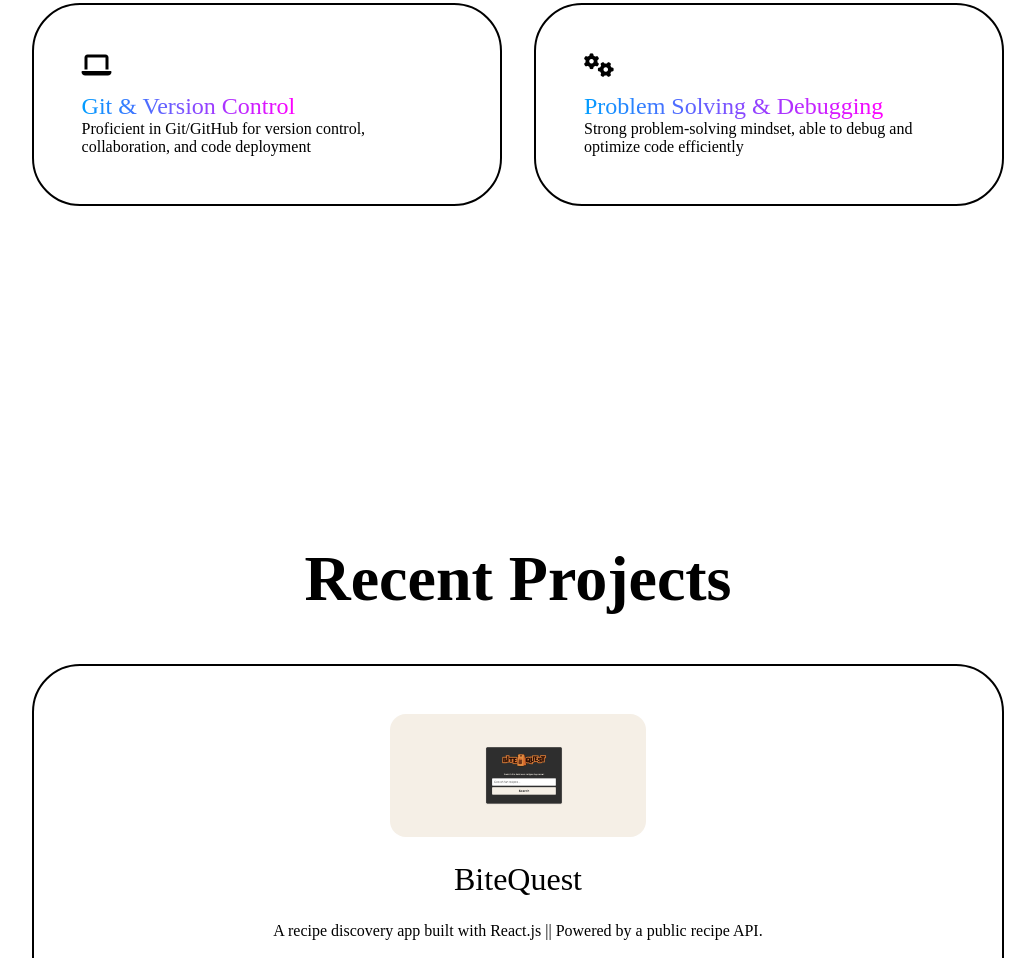
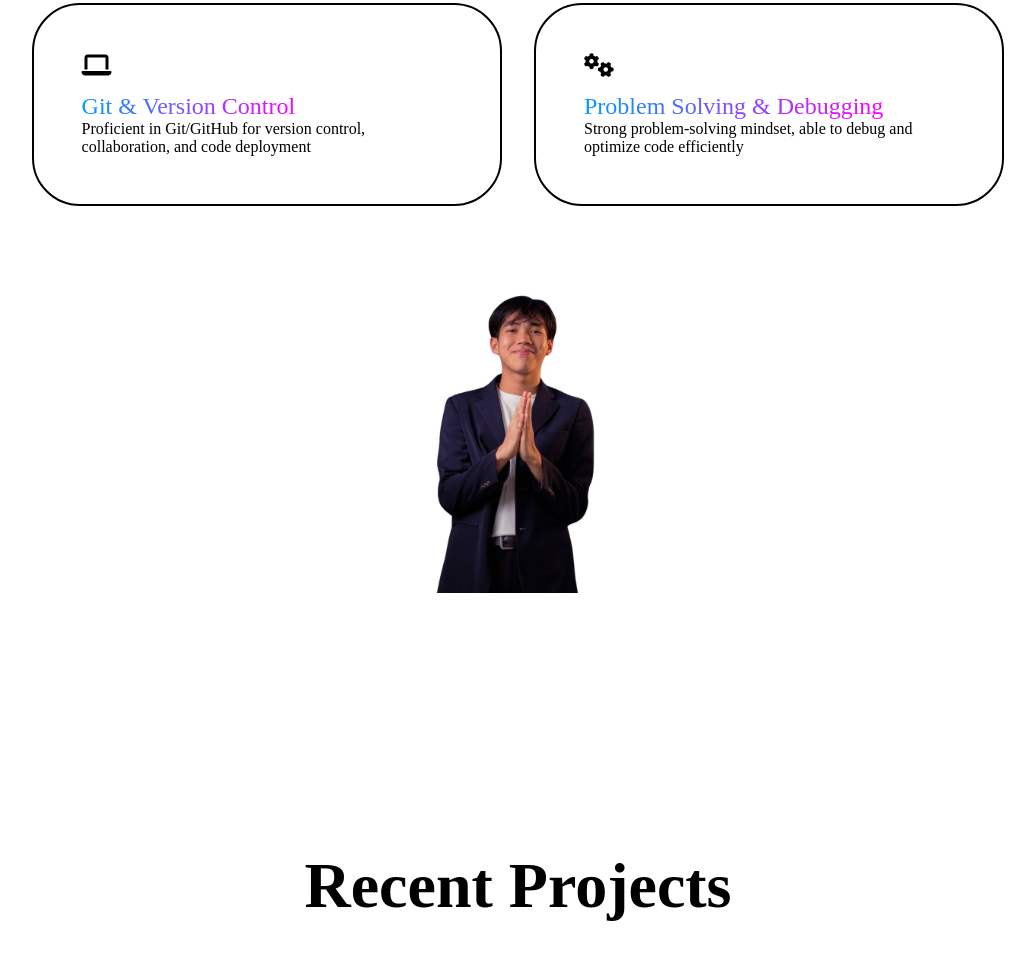
Before and after one commit to and1asyraf/MyPortfolio, a plain HTML site: page index.html in a window 1280 px wide. Shown: the part 1282-2240 px from the top of the page, without its empty margins (122-1157 px from the left). Drawn offline with Linux system fonts and the light colour scheme.

Commit message:
Change img error

```diff
--- a/index.html
+++ b/index.html
@@ -94,7 +94,7 @@
                 </div>
             </div>
 
-            <img src="MyPhoto.jpg" alt="">
+            <img src="img/MyPhoto.jpg" alt="">
         </div>
     </section>
 
```
